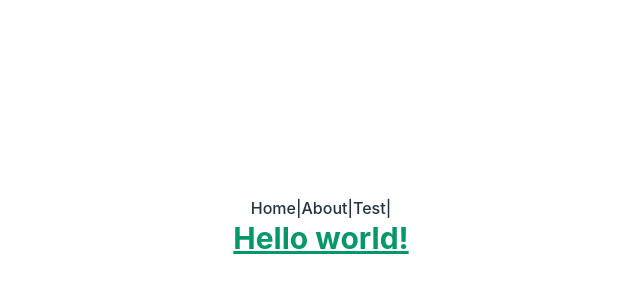
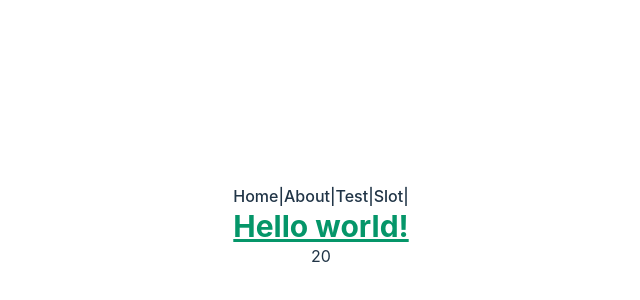
Before and after one commit to katayama8000/vue3-TS-practice, a Vue app: page /slot in a window 1280 px wide. Shown: the part 174-474 px from the top of the page, without its empty margins (319-959 px from the left). Built offline with nearby package versions, Linux system fonts and the light colour scheme.

Commit message:
✨ slot

```diff
--- a/src/App.vue
+++ b/src/App.vue
@@ -4,6 +4,7 @@
   <RouterLink to="/">Home|</RouterLink>
   <RouterLink to="/About">About|</RouterLink>
   <RouterLink to="/test">Test|</RouterLink>
+  <RouterLink to="/slot">Slot|</RouterLink>
   <h1 class="text-3xl font-bold underline text-emerald-600">Hello world!</h1>
   <router-view></router-view>
 </template>
--- /dev/null
+++ b/src/components/Child.vue
@@ -0,0 +1,15 @@
+<template>
+  <p>
+    <slot v-bind:user="user">{{ user.name }}</slot>
+  </p>
+</template>
+
+<script setup lang="ts">
+import { ref, reactive } from "vue";
+const val = ref<string>("hello");
+const user = reactive({
+  name: "john",
+  age: 20,
+  sex: "male",
+});
+</script>
--- /dev/null
+++ b/src/page/Slot.vue
@@ -0,0 +1,9 @@
+<template>
+  <Child v-slot:default="slotProps">
+    {{ slotProps.user.age }}
+  </Child>
+</template>
+
+<script setup lang="ts">
+import Child from "../components/Child.vue";
+</script>
--- a/src/router/index.ts
+++ b/src/router/index.ts
@@ -3,6 +3,7 @@ import { createRouter, createWebHistory } from "vue-router";
 import Home from "../page/Home.vue";
 import About from "../page/About.vue";
 import Test from "../page/Test.vue";
+import Slot from "../page/Slot.vue";
 
 const routes = [
   {
@@ -20,6 +21,11 @@ const routes = [
     name: "Test",
     component: Test,
   },
+  {
+    path: "/slot",
+    name: "Slot",
+    component: Slot,
+  },
 ];
 
 const router = createRouter({
```
